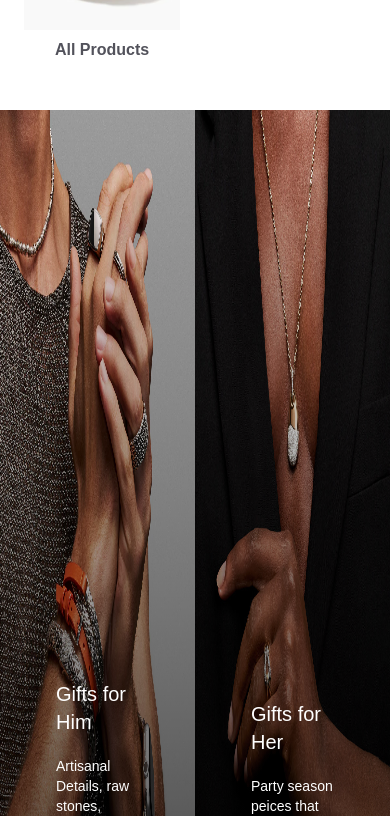
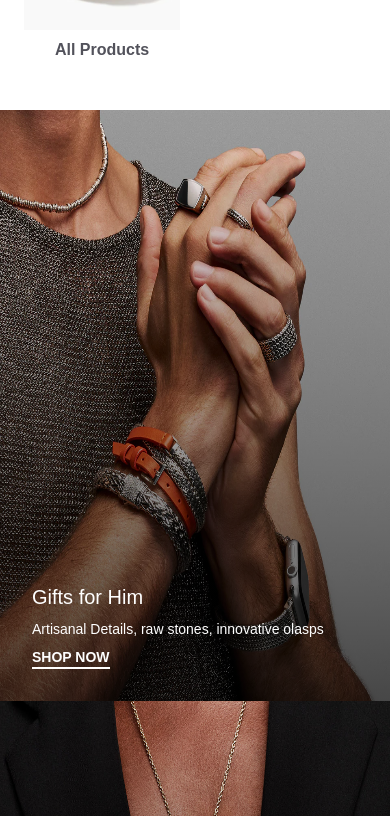
Before and after one commit to Kanna116/velvet-vista, a Next.js app: page / in a window 390 px wide. Shown: the part 1608-2424 px from the top of the page. Built offline with nearby package versions, Linux system fonts and the light colour scheme; a web font is replaced by a local one.

Commit message:
gifting section made responsive

```diff
--- a/pages/components/bigbox.js
+++ b/pages/components/bigbox.js
@@ -4,7 +4,7 @@ import Link from 'next/link';
 const BigBox = (props) => {
   const { title, desc, image, width, link } = props;
   return (
-    <div className={`w-1/2 h-full relative p-14 text-white flex items-start justify-end flex-col gap-5 bg-gradient-to-t from-[#000000aa] to-[transparent] w-${width}`}>
+    <div className={`lg:w-1/2 md:w-1/2 w-full lg:h-full md:h-full h-[70vh] relative lg:p-14 md:p-10 p-8 text-white flex items-start justify-end flex-col lg:gap-5 md:gap-5 gap-2 bg-gradient-to-t from-[#000000aa] to-[transparent] w-${width}`}>
       <h2 className='text-xl font-secondary'>{title}</h2>
       <p className={`text-sm w-${width}`}>{desc}</p>
       <button className='border-white border-b-2 text-sm font-semibold uppercase '>
@@ -17,7 +17,7 @@ const BigBox = (props) => {
         src={`/images/${image}`}
         fill={true}
         alt={title}
-        className='w-full h-full absolute top-0 left-0 z-[-1]'
+        className='w-full h-full object-fill absolute top-0 left-0 z-[-1]'
       />
     </div>
   )
--- a/pages/home/giftingsection.js
+++ b/pages/home/giftingsection.js
@@ -19,7 +19,7 @@ const GiftingSection = () => {
 
     ]
     return (
-        <div className="w-screen h-screen flex ">
+        <div className="w-screen min-h-screen flex lg:flex-row md:flex-row flex-col [&>*]:shrink-0">
             {giftData.map((gift, index) => <BigBox key={index} {...gift} />)}
         </div>
     )
```
